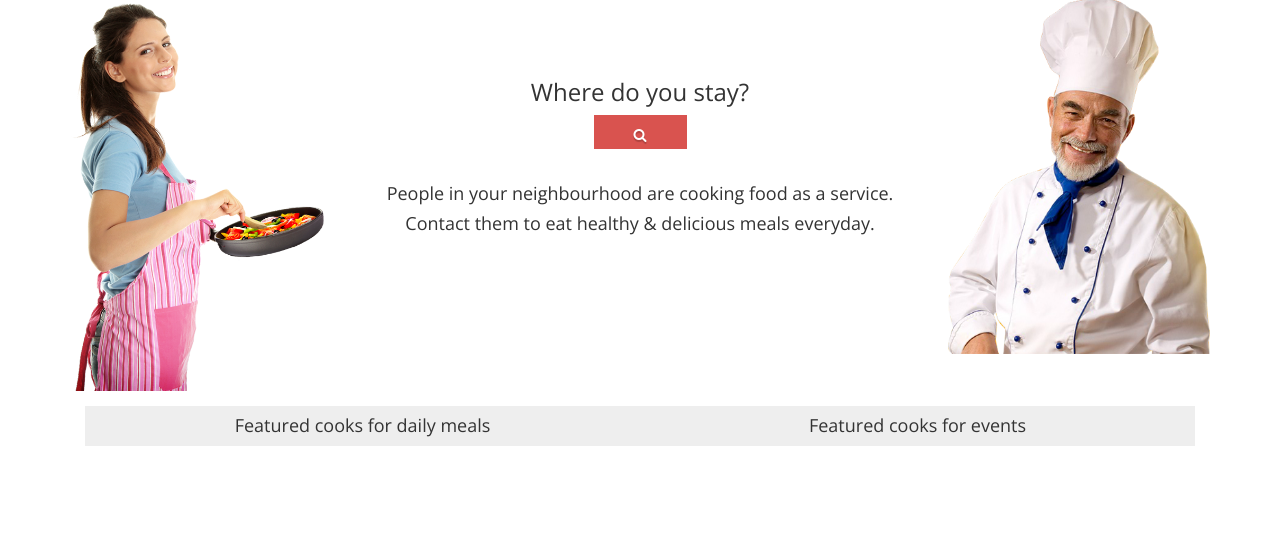
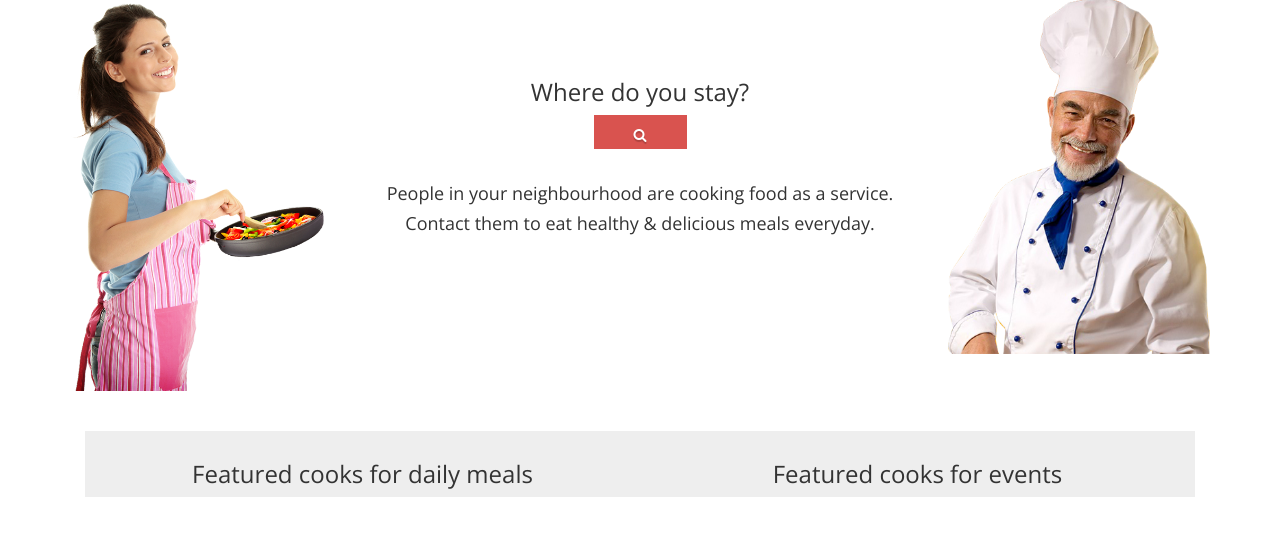
Before and after one commit to HammadH/foodcook, a Django app: template foodcook/templates/landing.html in a window 1280 px wide. Shown: the part 174-720 px from the top of the page. Run offline with Django 3.2, Linux system fonts and the light colour scheme; the template is opened without the code that fills it, so the values that code supplies are empty; parts of the project's set-up code (start-up, migrations or seed data) failed here and were passed over; some libraries are stand-ins or nearby versions.

Commit message:
adding static

```diff
--- a/foodcook/templates/landing.html
+++ b/foodcook/templates/landing.html
@@ -78,16 +78,16 @@
 
 
 
-<div class='container'>
+<div class='container' style='margin-top:25px;'>
 	<div class='row text-center' style='margin:15px;background-color:#eee;' >
 		<div class='col-md-6'>
-	<h4 class='thin'>Featured cooks for daily meals</h4>
+	<h3 class='thin'>Featured cooks for daily meals</h3>
 
 					{% include 'featured_everyday_cooks.html' %}
 		</div>
 
 		<div class='col-md-6'>
-	<h4 class='thin'>Featured cooks for events</h4>
+	<h3 class='thin'>Featured cooks for events</h3>
 
 					{% include 'featured_special_cooks.html' %}
 		</div>
```
Also changed, not shown: foodcook/static/assets/images/contact.png (added), foodcook/static/assets/images/cooks.jpg (added), foodcook/static/assets/images/food.png (added), foodcook/static/assets/images/search.png (added).
